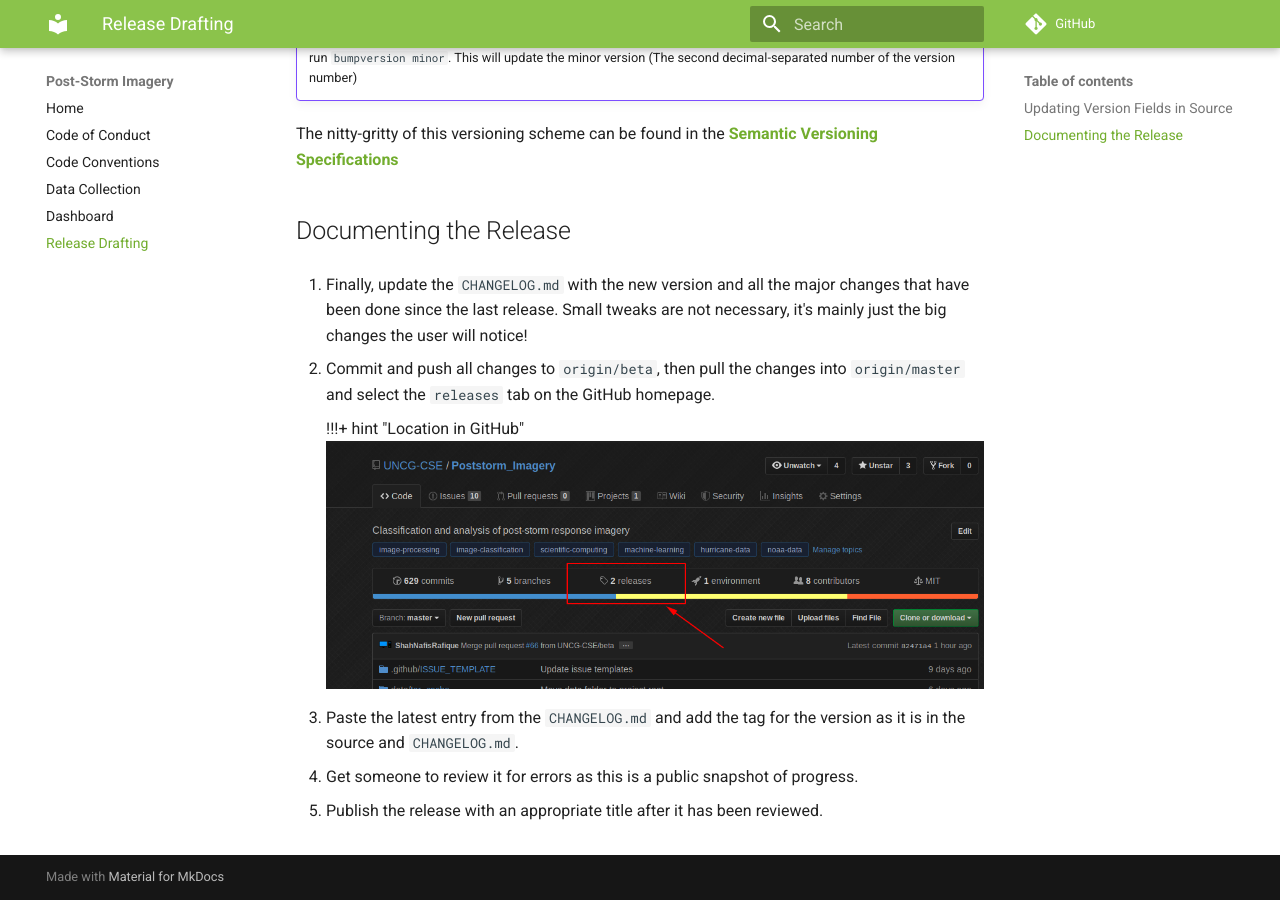
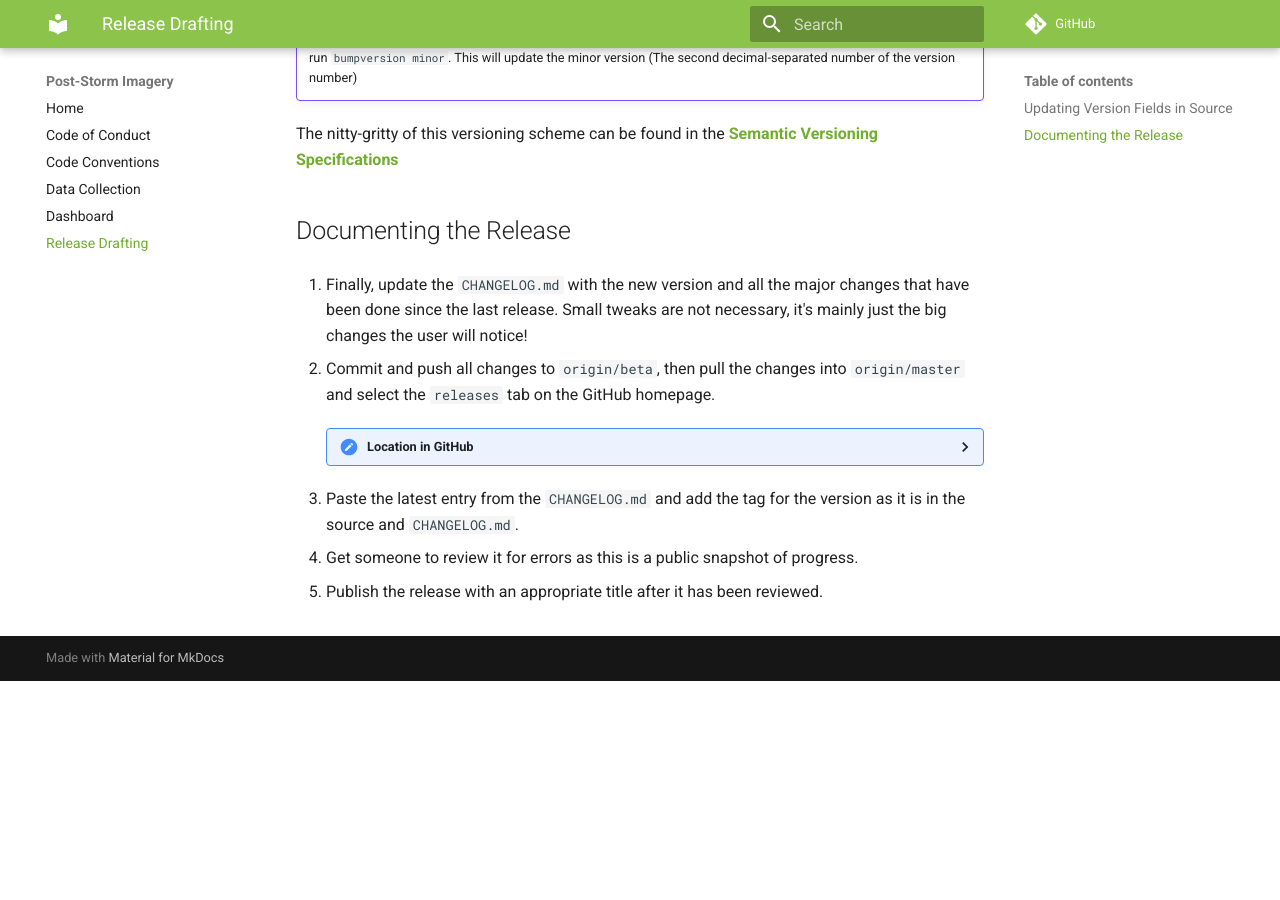
Before and after one commit to UNCG-CSE/Poststorm_Imagery, an MkDocs documentation site: the page built from docs/release_drafting.md, in a window 1280 px wide and 900 px high, scrolled down 1232 px. Built offline with MkDocs 1.6.1 and Material for MkDocs 9.7.7, drawn with Linux system fonts in a browser that asks for light colours; comment, search, counter and statistics services are not loaded; after the commit the page ends 1913 px from its top, so only the background shows below that.

Commit message:
Fix hint block

```diff
--- a/docs/release_drafting.md
+++ b/docs/release_drafting.md
@@ -51,7 +51,7 @@ The nitty-gritty of this versioning scheme can be found in the
 2.  Commit and push all changes to `origin/beta`, then pull the changes into `origin/master` and select
     the `releases` tab on the GitHub homepage.
 
-    !!!+ hint "Location in GitHub"
+    ??? hint "Location in GitHub"
         ![Release Tab Pointer](./release_drafting_images/1.png)
 
 3.  Paste the latest entry from the `CHANGELOG.md` and add the tag for the version as it is in the source and
```
